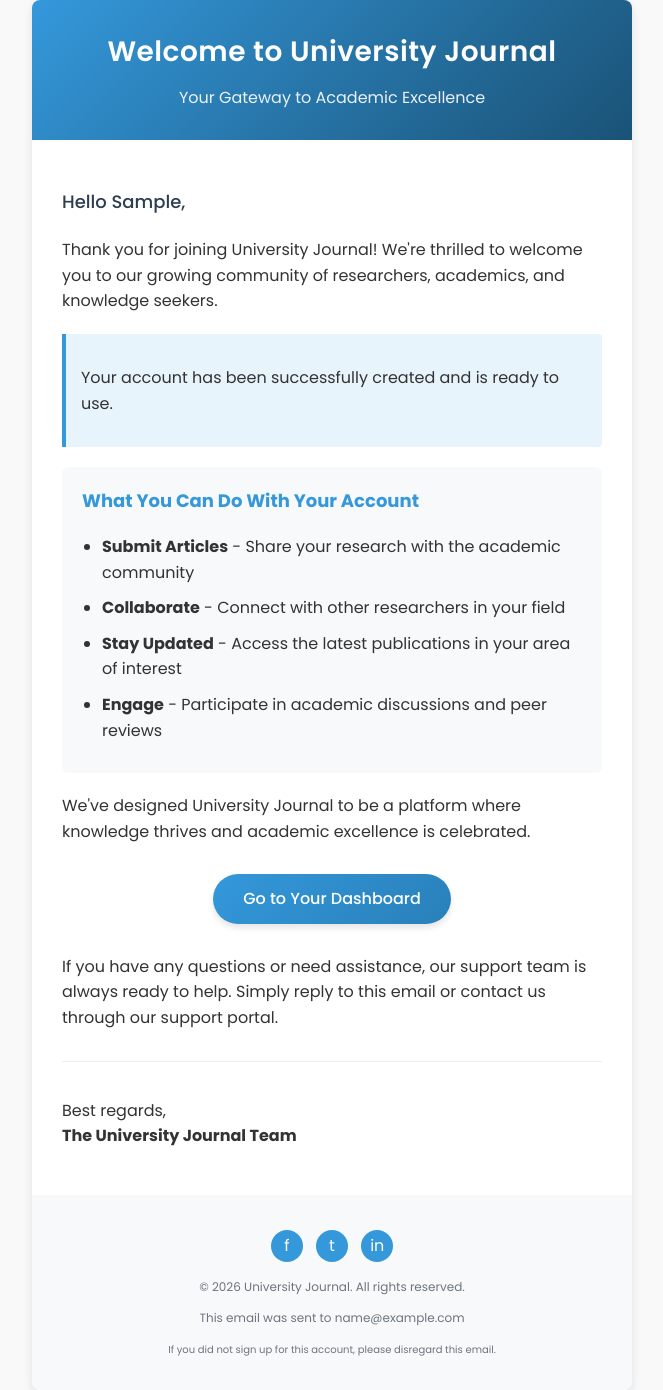
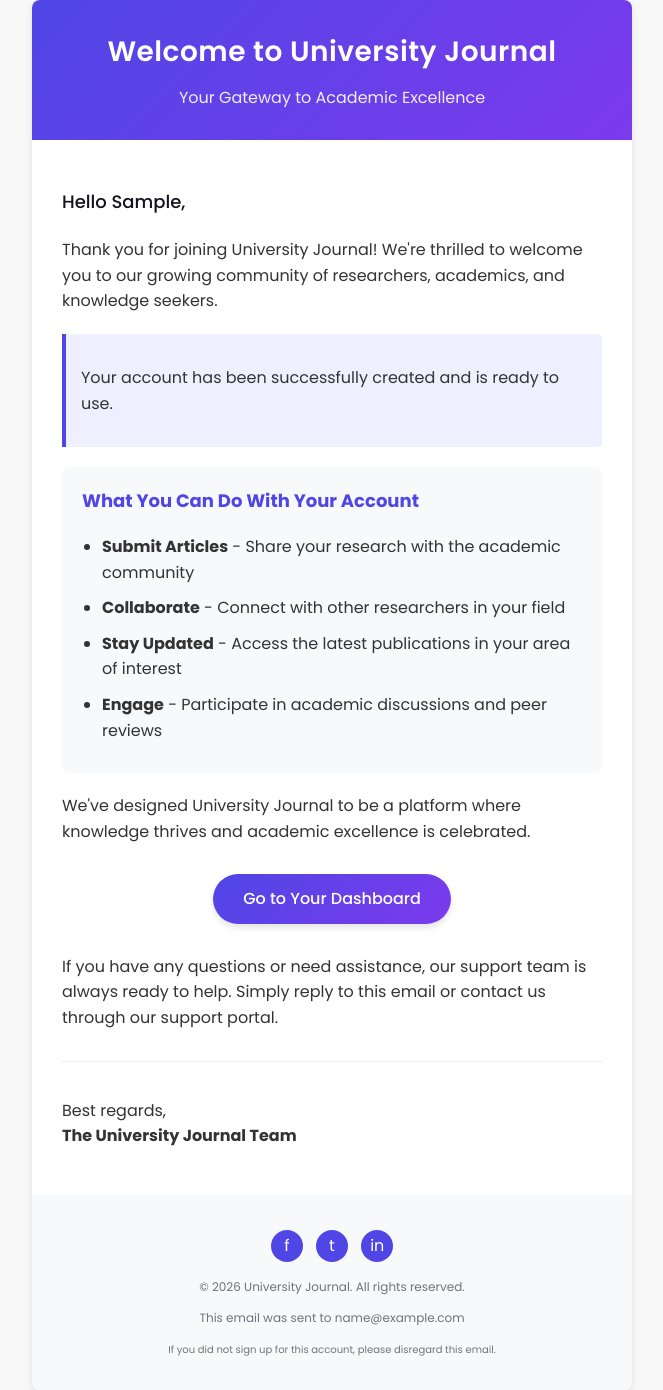
Before and after one commit to ojsys/UJ_journal, a Django app: template journalapp/templates/journalapp/welcome_email.html in a window 1280 px wide. Shown: the whole page, without its empty margins (308-971 px from the left). Run offline with Django 5.2, Linux system fonts and the light colour scheme; the template is opened without the code that fills it, so the values that code supplies are empty; the visitor is signed in with stand-in values (Sample User, id 1).

Commit message:
Updated the email templates

```diff
--- a/journalapp/templates/emails/submission_approved.html
+++ b/journalapp/templates/emails/submission_approved.html
@@ -24,7 +24,7 @@
         }
 
         .header {
-            background: linear-gradient(135deg, #27ae60 0%, #1e8449 100%);
+            background: linear-gradient(135deg, #4F46E5 0%, #7C3AED 100%);
             color: white;
             padding: 30px 20px;
             text-align: center;
--- a/journalapp/templates/journalapp/revision_notification.html
+++ b/journalapp/templates/journalapp/revision_notification.html
@@ -12,7 +12,7 @@
             margin: 0 auto;
         }
         .header {
-            background-color: #4a6fdc;
+            background-color: #4F46E5;
             color: white;
             padding: 20px;
             text-align: center;
@@ -29,7 +29,7 @@
         }
         .button {
             display: inline-block;
-            background-color: #4a6fdc;
+            background-color: #4F46E5;
             color: white;
             padding: 10px 20px;
             text-decoration: none;
@@ -38,7 +38,7 @@
         }
         .revision-notes {
             background-color: #fff;
-            border-left: 4px solid #4a6fdc;
+            border-left: 4px solid #4F46E5;
             padding: 10px 15px;
             margin: 15px 0;
         }
--- a/journalapp/templates/journalapp/welcome_email.html
+++ b/journalapp/templates/journalapp/welcome_email.html
@@ -26,7 +26,7 @@
         }
 
         .header {
-            background: linear-gradient(135deg, #3498db 0%, #1a5276 100%);
+            background: linear-gradient(135deg, #4F46E5 0%, #7C3AED 100%);
             color: white;
             padding: 30px 20px;
             text-align: center;
@@ -54,7 +54,7 @@
             font-size: 18px;
             font-weight: 500;
             margin-bottom: 20px;
-            color: #2c3e50;
+            color: #14121F;
         }
 
         .features {
@@ -66,7 +66,7 @@
 
         .features h3 {
             margin-top: 0;
-            color: #3498db;
+            color: #4F46E5;
             font-size: 18px;
         }
 
@@ -87,7 +87,7 @@
 
         .button {
             display: inline-block;
-            background: linear-gradient(135deg, #3498db 0%, #2980b9 100%);
+            background: linear-gradient(135deg, #4F46E5 0%, #7C3AED 100%);
             color: white;
             padding: 12px 30px;
             text-decoration: none;
@@ -126,7 +126,7 @@
             margin: 0 5px;
             width: 32px;
             height: 32px;
-            background-color: #3498db;
+            background-color: #4F46E5;
             border-radius: 50%;
             text-align: center;
             line-height: 32px;
@@ -136,8 +136,8 @@
         }
 
         .highlight-box {
-            background-color: #e8f4fc;
-            border-left: 4px solid #3498db;
+            background-color: #EEF0FF;
+            border-left: 4px solid #4F46E5;
             padding: 15px;
             margin: 20px 0;
             border-radius: 0 4px 4px 0;
```
Also changed, not shown: journalapp/templates/emails/share_with_author.html (+6 -6 lines).
